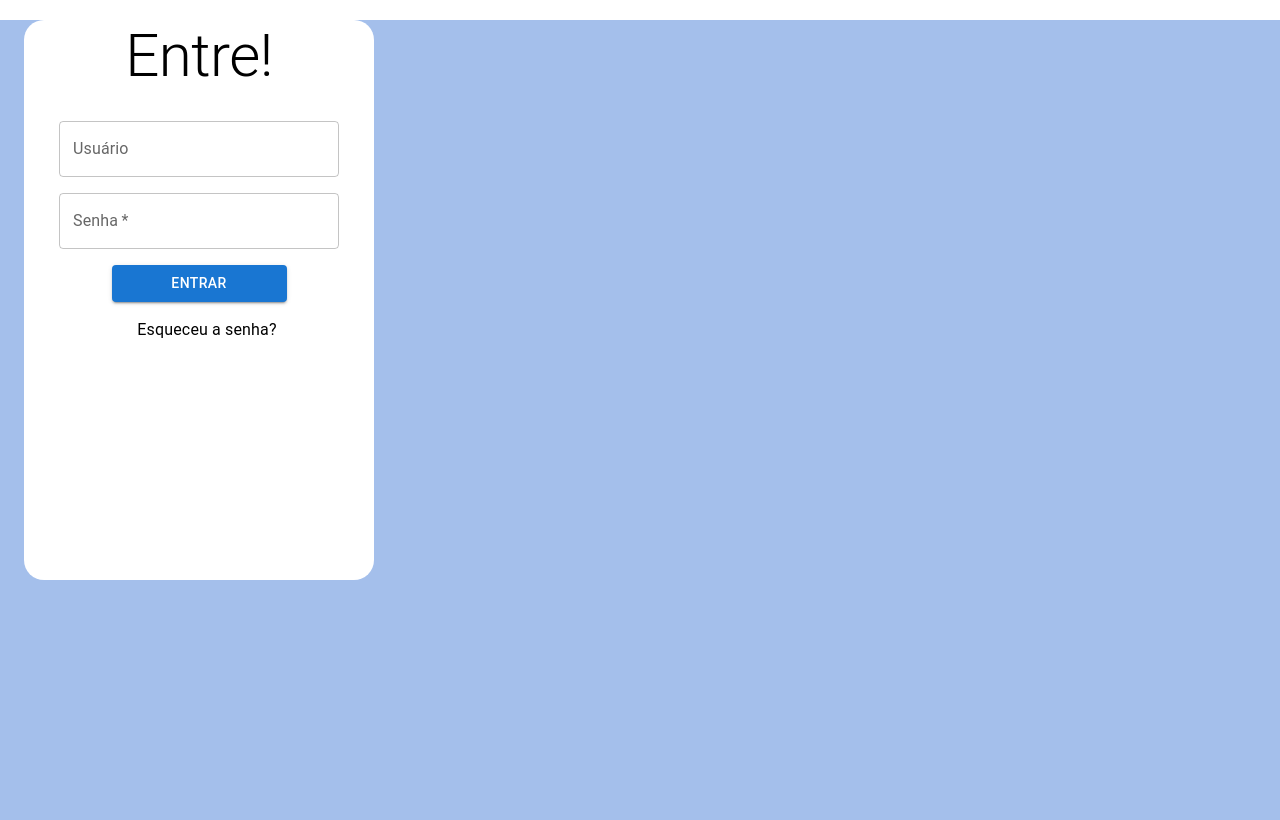
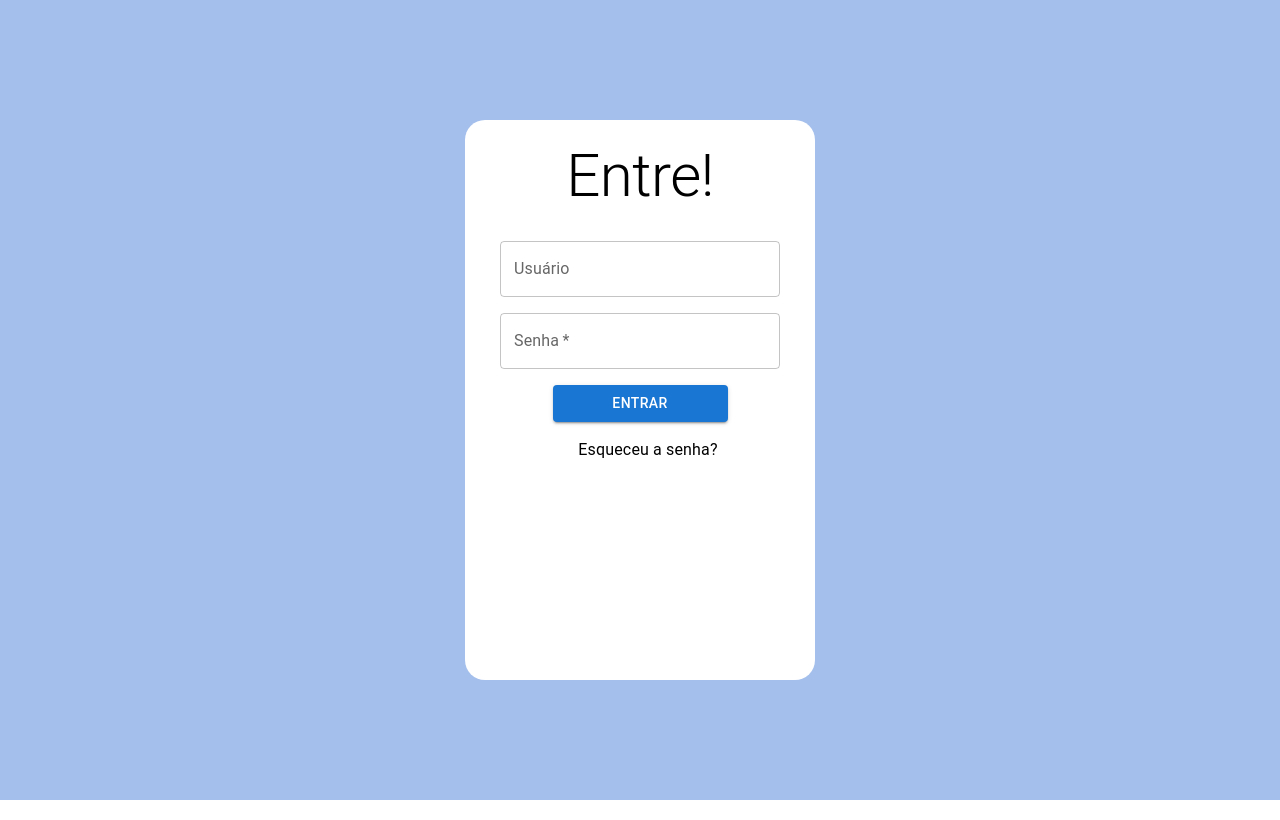
Before and after one commit to AlissonDeveloper2001/desafio-frontend-connecta, a Next.js app: page / in a window 1280 px wide. Built offline with nearby package versions, Linux system fonts and the light colour scheme; no server answers.

Commit message:
Update Login.module.css

```diff
--- a/styles/Login.module.css
+++ b/styles/Login.module.css
@@ -1,7 +1,7 @@
 .container {
   background-color: #a4bfeb;
   height: 100vh;
-  display: flex;
+  display: flex!important;
   justify-content: center;
   align-items: center;
 }
```
